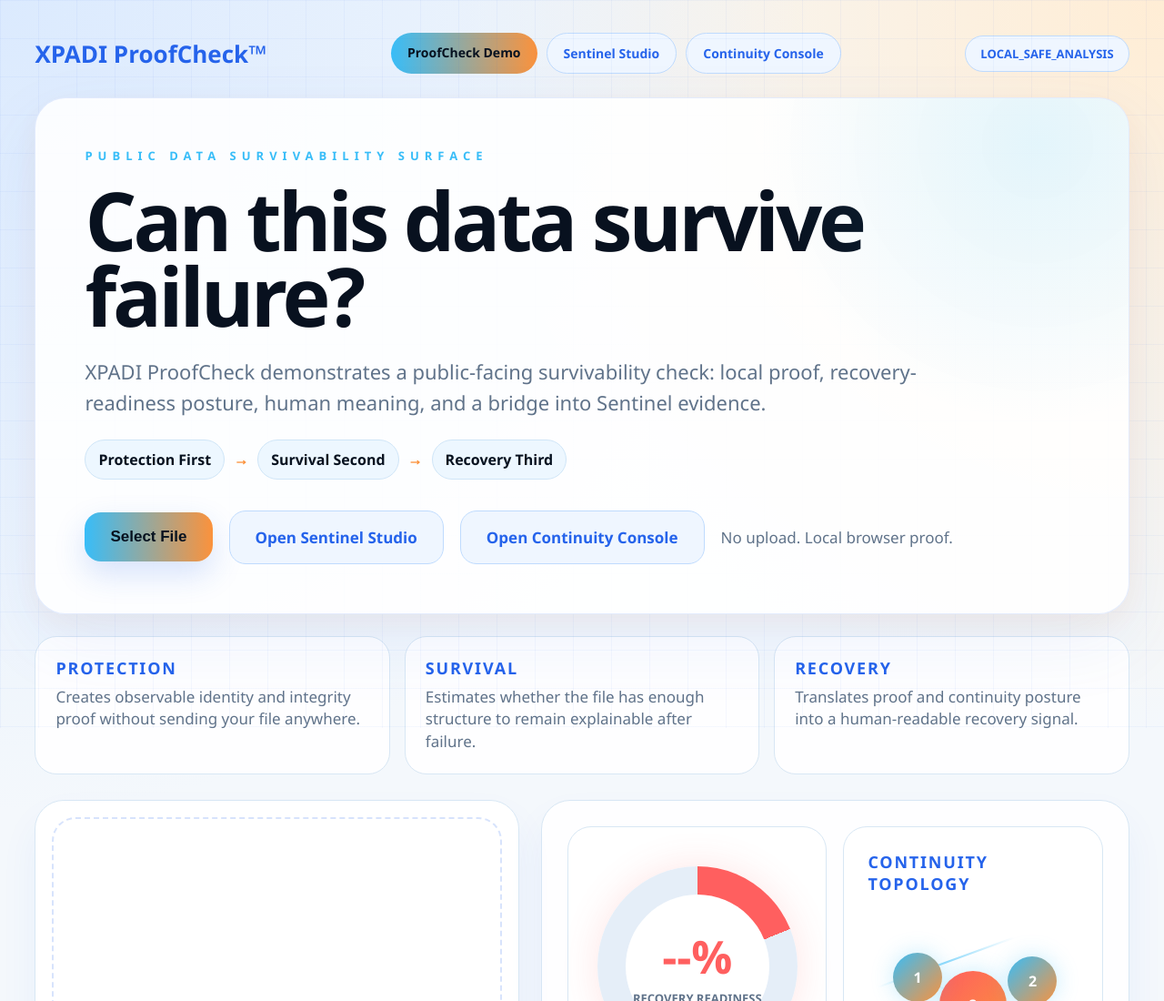
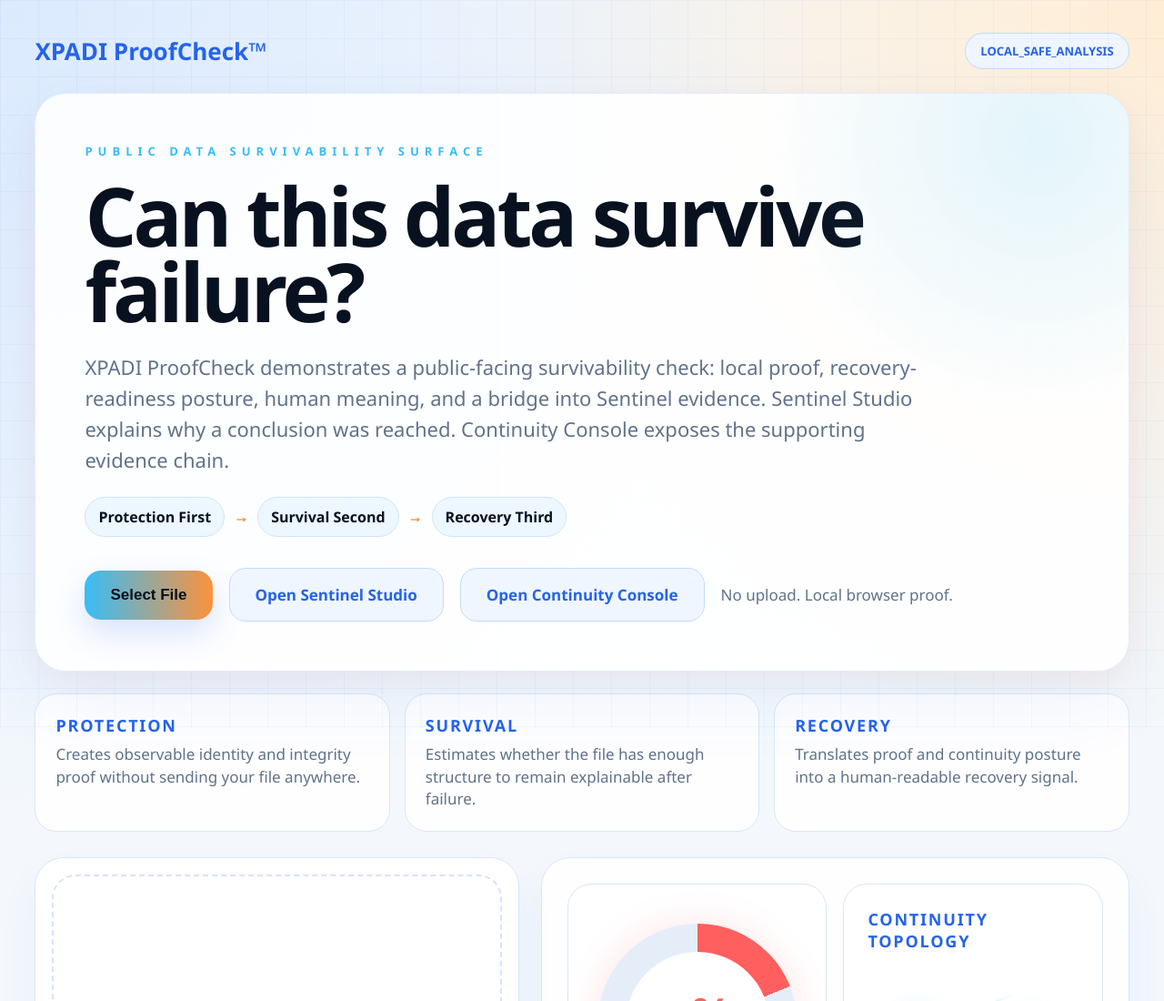
Before and after one commit to raajmandale/XPADI-ProofCheck, a website: page web-demo/index.html in a window 1280 px wide. Shown: the top 1100 px of the page at 91% size. Drawn offline with Linux system fonts and the light colour scheme.

```diff
--- a/web-demo/index.html
+++ b/web-demo/index.html
@@ -576,13 +576,7 @@
   <div class="topbar">
     <div class="logo">XPADI ProofCheck™</div>
 
-    <div class="nav">
-      <a class="primary" href="./index.html">ProofCheck Demo</a>
-      <a href="../sentinel-studio/index.html">Sentinel Studio</a>
-      <a href="../proofcheck-console/index.html">Continuity Console</a>
-    </div>
-
-    <div class="mode">LOCAL_SAFE_ANALYSIS</div>
+        <div class="mode">LOCAL_SAFE_ANALYSIS</div>
   </div>
 
   <section class="hero" id="proofcheck">
@@ -591,7 +585,9 @@
 
     <p class="sub">
       XPADI ProofCheck demonstrates a public-facing survivability check:
-      local proof, recovery-readiness posture, human meaning, and a bridge into Sentinel evidence.
+local proof, recovery-readiness posture, human meaning, and a bridge into Sentinel evidence.
+Sentinel Studio explains why a conclusion was reached.
+Continuity Console exposes the supporting evidence chain.
     </p>
 
     <div class="xpadi-chain">
```
Also changed, not shown: README.md, assets/screenshots/01_Hero_Recovery_Surface.png, assets/screenshots/04_Proof_Layer_and_PublicSafe.png, assets/screenshots/06-evidence_dashboard.png (added), assets/screenshots/07-Proofcheck_eco.png (added).
